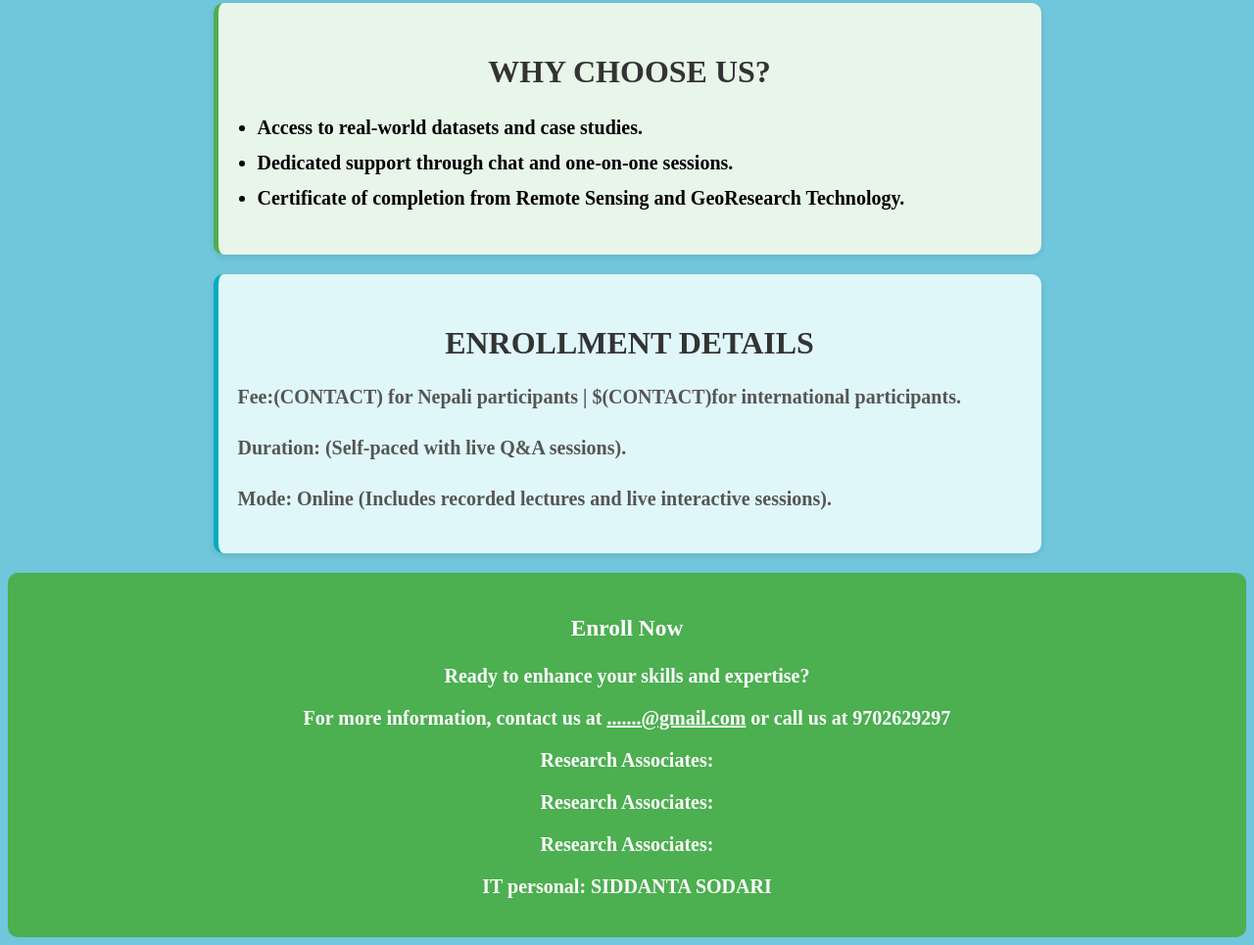
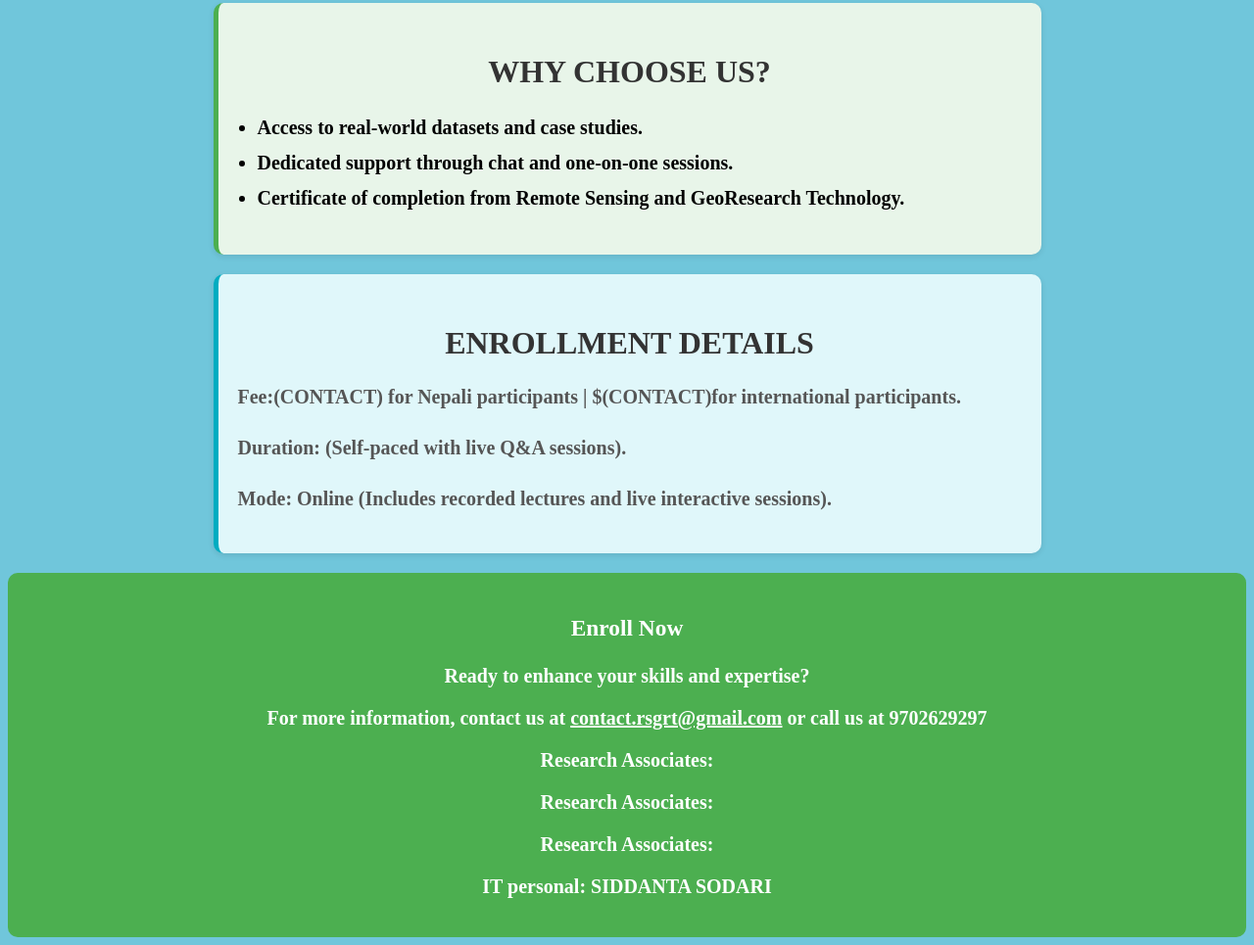
Before and after one commit to siddanta-ar1/rsgrt, a plain HTML site: page index.html in a window 1280 px wide. Shown: the part 3088-4053 px from the top of the page at 98% size. Drawn offline with Linux system fonts and the light colour scheme.

Commit message:
Update index.html

```diff
--- a/index.html
+++ b/index.html
@@ -189,7 +189,7 @@
         <span style="font-size: 20px; font-weight: bold;">    <h3> Enroll Now</h3>
             <p>Ready to enhance your skills and expertise?</p>
             <p>For more information, contact us at
-              <a href="mailto:siddantasodari123@gmail.com">.......@gmail.com</a> or call us at 9702629297</p>
+              <a href="mailto:contact.rsgrt@gmail.com">contact.rsgrt@gmail.com</a> or call us at 9702629297</p>
           <p> Research Associates:</p>
           <p>Research Associates:</p>
           <p>Research Associates:</p>
```
